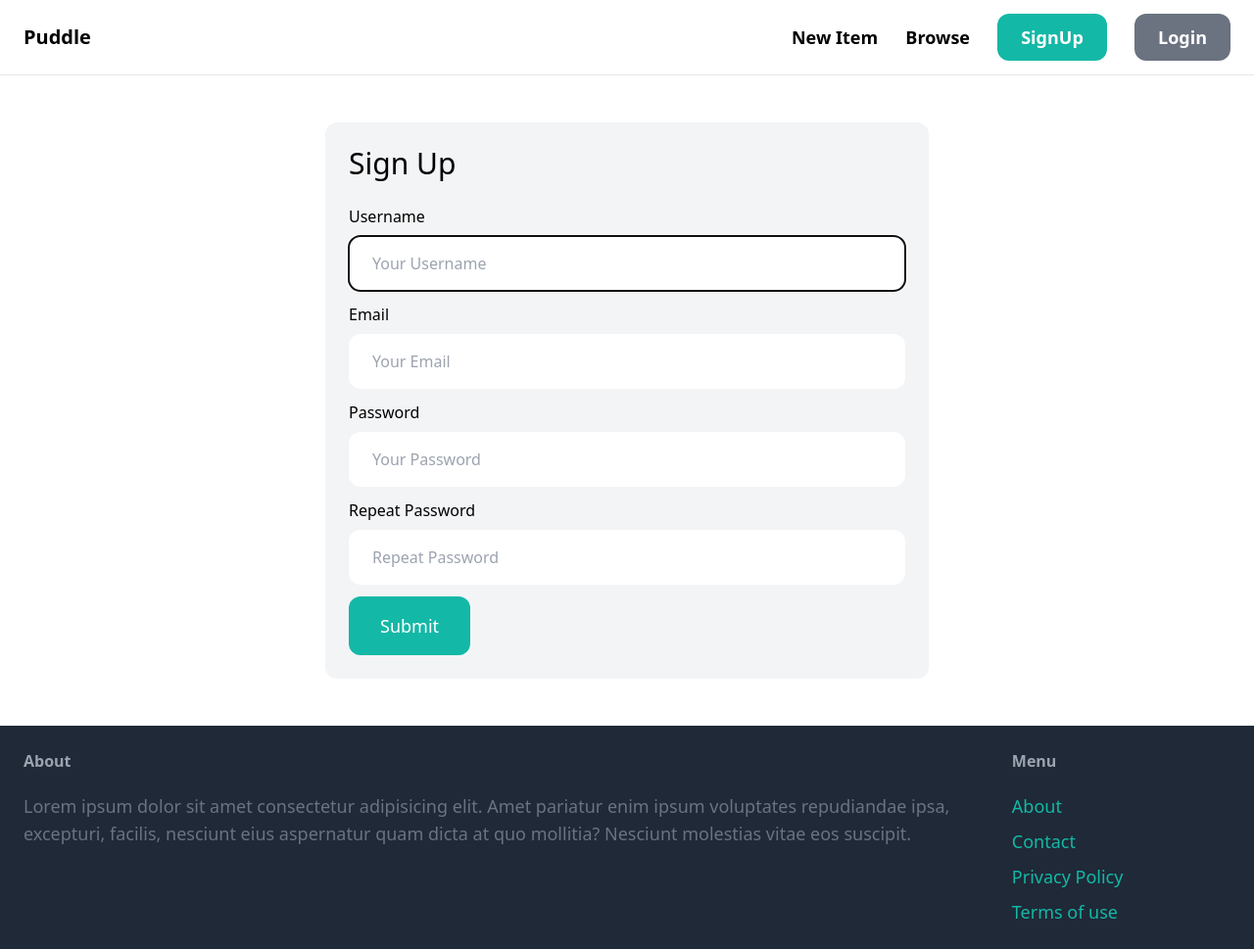
After one commit to itzzvivek/Market-Place-Application, a Django app: page /signup/ in a window 1280 px wide. The commit adds this page. Shown: the whole page at 98% size. Run offline with Django 4.2, Linux system fonts and the light colour scheme; some libraries are stand-ins or nearby versions.

Commit message:
signup feature

```diff
--- /dev/null
+++ b/core/forms.py
@@ -0,0 +1,25 @@
+from django import forms
+from django.contrib.auth.forms import UserCreationForm
+from django.contrib.auth.models import User
+
+class SignupForm(UserCreationForm):
+    class Meta:
+        model = User
+        fields = ('username','email','password1','password2')
+
+    username = forms.CharField(widget=forms.TextInput(attrs={
+        'placeholder':'Your Username',
+        'class':'w-full py-4 px-6 rounded-xl'
+    }))
+    email = forms.CharField(widget=forms.EmailInput(attrs={
+        'placeholder':'Your Email',
+        'class':'w-full py-4 px-6 rounded-xl'
+    }))
+    password1 = forms.CharField(widget=forms.PasswordInput(attrs={
+        'placeholder':'Your Password',
+        'class':'w-full py-4 px-6 rounded-xl'
+    }))
+    password2 = forms.CharField(widget=forms.PasswordInput(attrs={
+        'placeholder':'Repeat Password',
+        'class':'w-full py-4 px-6 rounded-xl'
+    }))
--- a/core/templates/core/base.html
+++ b/core/templates/core/base.html
@@ -15,8 +15,8 @@
             <a href="#" class="text-lg font-semibold hover:text-gray-500">New Item</a>
             <a href="#" class="text-lg font-semibold hover:text-gray-500">Browse</a>
 
-            <a href="#" class="px-6 py-3 text-lg font-semibold bg-teal-500 text-white rounded-xl hover:big-teal-700">SignUp</a>
-            <a href="#" class="px-6 py-3 text-lg font-semibold bg-gray-500 text-white rounded-xl hover:big-gray-700">SignUp</a>
+            <a href="{% url 'core:signup' %}" class="px-6 py-3 text-lg font-semibold bg-teal-500 text-white rounded-xl hover:big-teal-700">SignUp</a>
+            <a href="#" class="px-6 py-3 text-lg font-semibold bg-gray-500 text-white rounded-xl hover:big-gray-700">Login</a>
         </div>
     </nav>
     <div class="px-6 py-6">
@@ -32,7 +32,7 @@
             <h3 class="mb-5 font-semibold text-gray-400">Menu</h3>
             <ul class="space-y-2">
                 <li><a href="" class="text-lg text-teal-500 hover:text-teal-700">About</a></li>
-                <li><a href="{% url 'contact' %}" class="text-lg text-teal-500 hover:text-teal-700">Contact</a></li>
+                <li><a href="{% url 'core:contact' %}" class="text-lg text-teal-500 hover:text-teal-700">Contact</a></li>
                 <li><a href="" class="text-lg text-teal-500 hover:text-teal-700">Privacy Policy</a></li>
                 <li><a href="" class="text-lg text-teal-500 hover:text-teal-700">Terms of use</a></li>
             </ul>
--- /dev/null
+++ b/core/templates/core/signup.html
@@ -0,0 +1,39 @@
+{% extends 'core/base.html' %}
+{% block title %}Sign up{% endblock %}
+{% block content %}
+<div class="w-1/2 my-6 mx-auto p-6 bg-gray-100 rounded-xl">
+    <h1 class="mb-6 text-3xl">Sign Up</h1>
+
+    <form method="post" action="">
+        {% csrf_token %}
+        <div class="mb-3">
+            <label class="inline-block mb-2">Username</label><br>
+            {{ form.username }}
+        </div>
+        <div class="mb-3">
+            <label class="inline-block mb-2">Email</label><br>
+            {{ form.email }}
+        </div>
+        <div class="mb-3">
+            <label class="inline-block mb-2">Password</label><br>
+            {{ form.password1 }}
+        </div>
+        <div class="mb-3">
+            <label class="inline-block mb-2">Repeat Password</label><br>
+            {{ form.password2 }}
+        </div>
+
+        {% if form.error or form.non_field_error %}
+            <div class="mb-3 p-6 bg-red-100 rounded-xl">
+                {% for field in form %}
+                    {{ field.error }}
+                {% endfor %}
+                {{ form.non_fields_errors }}
+
+            </div>
+        {% endif %}
+        <button class="py-4 px-8 text-lg bg-teal-500 hover:bg-teal-700 rounded-xl text-white">Submit</button>
+    </form>
+</div>
+
+{% endblock%}
--- a/core/urls.py
+++ b/core/urls.py
@@ -1 +1,10 @@
 from django.urls import path
+from . import views
+
+app_name = 'core'
+
+urlpatterns = [
+    path('',views.index,name='index'),
+    path('contact/',views.contact,name='contact'),
+    path('signup/',views.signup,name='signup'),
+]
--- a/core/views.py
+++ b/core/views.py
@@ -1,5 +1,6 @@
-from django.shortcuts import render
+from django.shortcuts import render,redirect
 from item.models import Category, Item
+from .forms import SignupForm
 # Create your views here.
 
 def index(request):
@@ -10,3 +11,15 @@ def index(request):
 
 def contact(request):
     return render(request,'core/contact.html')
+
+def signup(request):
+    if request.method == 'POST':
+        form = SignupForm(request.POST)
+        if form.is_valid():
+            form.save()
+            return redirect('/login/')
+    else:
+        form = SignupForm()
+    return render(request,'core/signup.html', {
+        'form':form
+    })
--- a/puddle/urls.py
+++ b/puddle/urls.py
@@ -2,11 +2,9 @@ from django.contrib import admin
 from django.conf import settings
 from django.conf.urls.static import static
 from django.urls import path,include
-from core.views import index,contact
 
 urlpatterns = [
-    path("",index,name='home'),
-    path("contact/",contact,name='contact'),
+    path("",include('core.urls')),
     path("items/",include('item.urls')),
     path("admin/", admin.site.urls),
 
```
